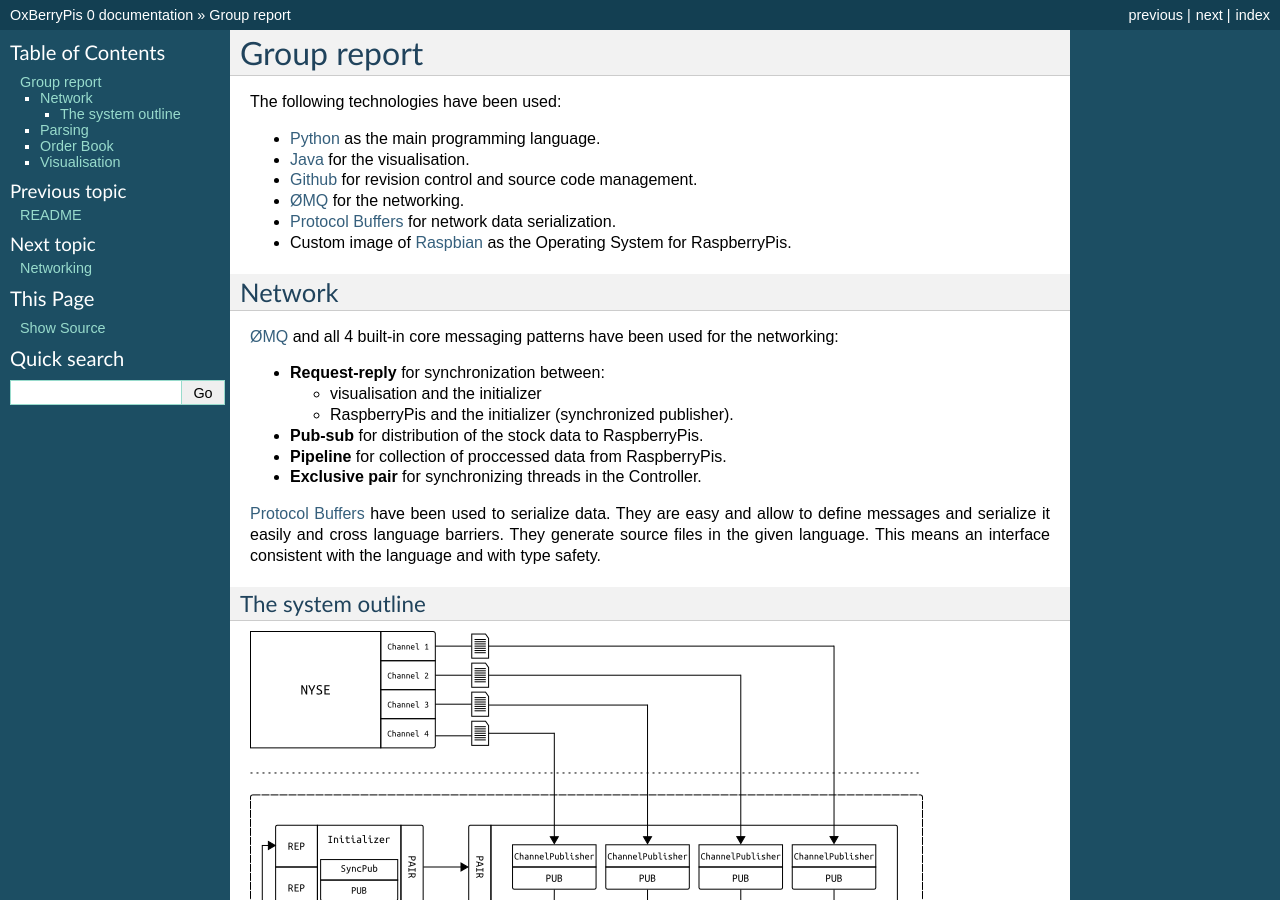
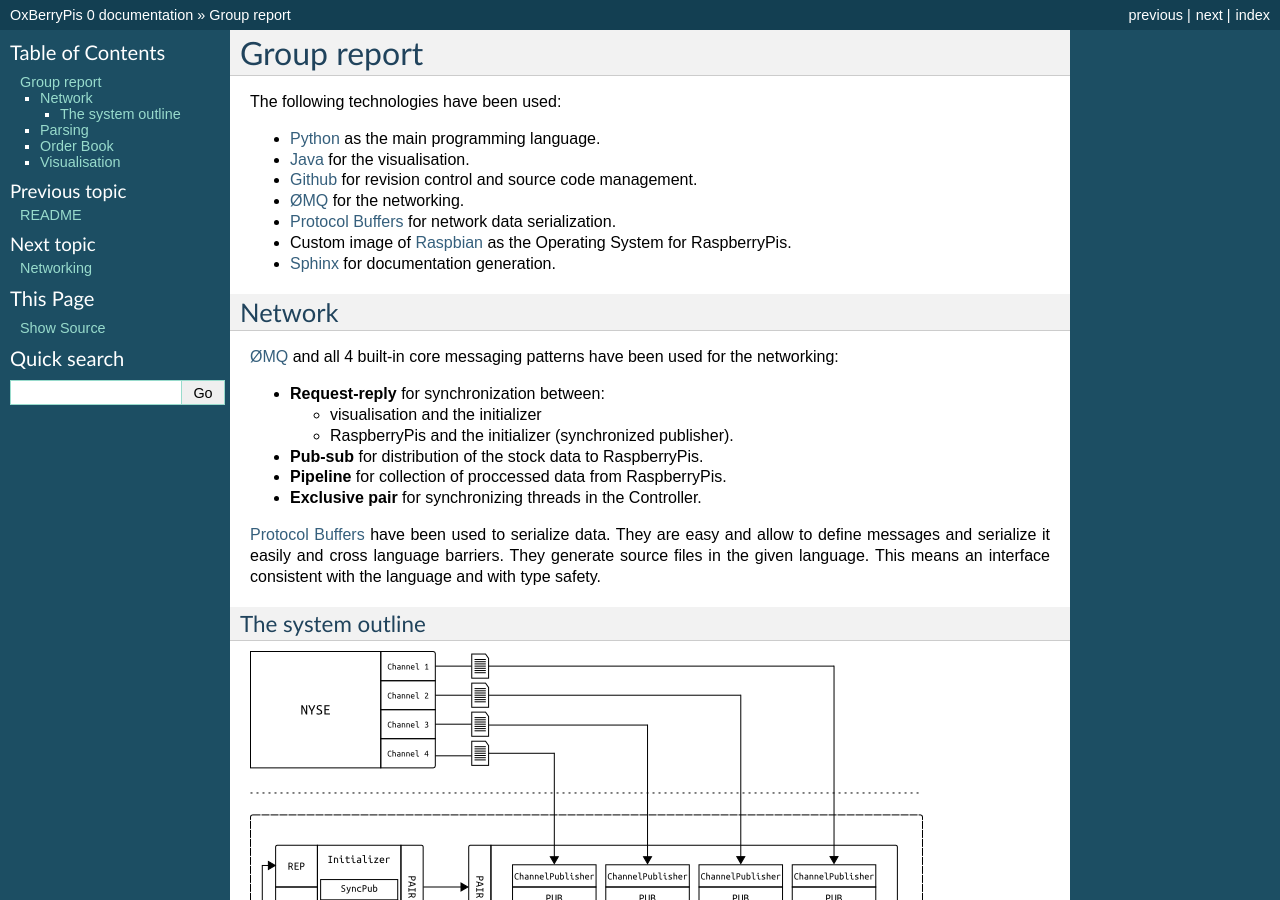
Before and after one commit to kuba/OxBerryPis, a Sphinx documentation site: the page built from docs/sphinx/report.rst, in a window 1280 px wide and 900 px high. Built offline with Sphinx 7.4.7, drawn with Linux system fonts in a browser that asks for light colours.

Commit message:
Mention Sphinx in the report.

```diff
--- a/docs/sphinx/report.rst
+++ b/docs/sphinx/report.rst
@@ -18,6 +18,8 @@ The following technologies have been used:
 
 * Custom image of `Raspbian <http://www.raspberrypi.org/downloads>`_ as
   the Operating System for RaspberryPis.
+
+* `Sphinx <http://sphinx-doc.org/>`_ for documentation generation.
 
 
 Network
```
